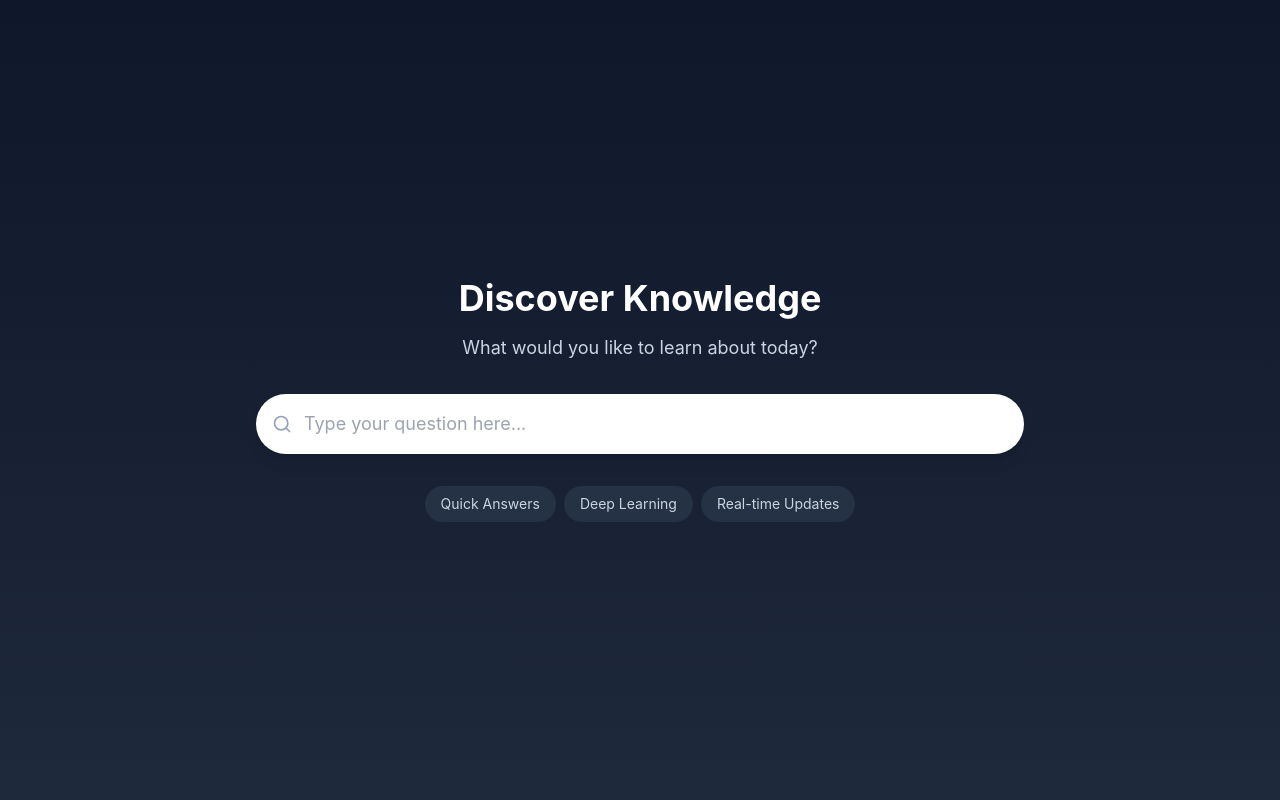
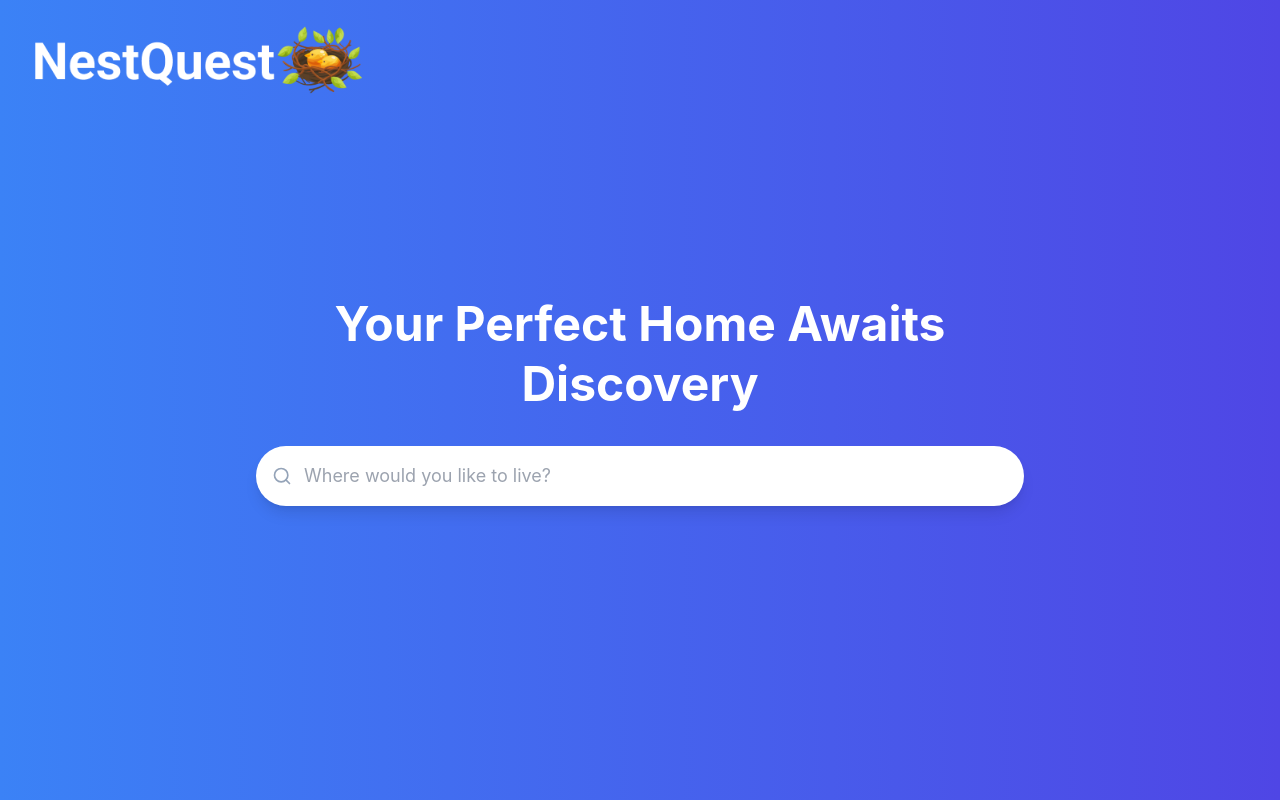
Before and after one commit to AndreSlavescu/llama-hackathon, a React (Create React App) app in the folder frontend/: page / in a window 1280 px wide. Built offline with nearby package versions, Linux system fonts and the light colour scheme.

Commit message:
updated homepage style

```diff
--- a/frontend/src/App.js
+++ b/frontend/src/App.js
@@ -4,6 +4,49 @@ import './App.css';
 import { Search } from 'lucide-react';
 import "./leaflet";
 import LLMContainer from './components/LLMContainer';
+import logo from "./styles/nest_quest.png"
+
+const BackgroundPattern = () => {
+  const shapes = [
+    { size: 'w-64 h-64', color: 'bg-blue-500/10', duration: '20s', delay: '0s' },
+    { size: 'w-96 h-96', color: 'bg-purple-500/10', duration: '25s', delay: '2s' },
+    { size: 'w-72 h-72', color: 'bg-cyan-500/10', duration: '22s', delay: '4s' },
+    { size: 'w-80 h-80', color: 'bg-indigo-500/10', duration: '28s', delay: '1s' },
+    { size: 'w-48 h-48', color: 'bg-sky-500/10', duration: '18s', delay: '3s' },
+    { size: 'w-56 h-56', color: 'bg-blue-400/10', duration: '23s', delay: '5s' },
+  ];
+
+  return (
+    <div className="fixed inset-0 -z-10 overflow-hidden">
+      <div className="absolute inset-0 bg-gradient-to-b from-slate-900 via-slate-800 to-slate-900" />
+
+      <div className="absolute inset-0">
+        {shapes.map((shape, i) => (
+          <div
+            key={i}
+            className={`
+              absolute rounded-full ${shape.size} ${shape.color}
+              backdrop-blur-3xl animate-float
+            `}
+            style={{
+              animation: `
+                float ${shape.duration} ease-in-out infinite,
+                moveAround ${parseInt(shape.duration) * 1.5}s ease-in-out infinite
+              `,
+              animationDelay: shape.delay,
+              filter: 'blur(50px)',
+              left: '50%',
+              top: '50%',
+              transform: 'translate(-50%, -50%)'
+            }}
+          />
+        ))}
+      </div>
+
+      <div className="absolute inset-0 bg-gradient-to-r from-transparent via-blue-500/5 to-transparent animate-pulse-slow" />
+    </div>
+  );
+};
 
 const SearchInterface = ({ onSearch }) => {
   const [query, setQuery] = useState('');
@@ -17,27 +60,35 @@ const SearchInterface = ({ onSearch }) => {
   };
 
   return (
-    <div className="min-h-screen bg-gradient-to-b from-slate-900 to-slate-800 flex items-center justify-center px-4">
-      <div className="w-full max-w-3xl">
-        {/* Hero Section */}
-        <div className="text-center mb-8">
-          <h1 className="text-4xl font-bold text-white mb-4">
-            Discover Knowledge
-          </h1>
-          <p className="text-slate-300 text-lg">
-            What would you like to learn about today?
-          </p>
+    <div className="min-h-screen flex flex-col px-4 bg-gradient-to-r from-blue-500 to-indigo-600">
+      <div className="absolute top-6 left-8">
+        <img
+          src={logo}
+          alt="Nest Logo"
+          className="w-100 h-24 pointer-events-none"
+        />
       </div>
 
-        {/* Search Form */}
-        <form onSubmit={handleSubmit} className="relative">
-          <div className={`relative transition-all duration-300 transform ${
+      <div className="flex-1 flex items-center justify-center">
+        <div className="w-full max-w-3xl">
+          <div className="text-center">
+            <h2 className="text-5xl font-bold text-white leading-tight mb-0">
+              Your Perfect Home Awaits Discovery
+            </h2>
+          </div>
+
+          <form onSubmit={handleSubmit} className="relative mt-8">
+            <div
+              className={`relative transition-all duration-300 transform ${
                 isFocused ? 'scale-105' : 'scale-100'
-          }`}>
+              }`}
+            >
               <div className="absolute inset-y-0 left-4 flex items-center pointer-events-none">
-              <Search className={`w-5 h-5 transition-colors duration-200 ${
+                <Search
+                  className={`w-5 h-5 transition-colors duration-200 ${
                     isFocused ? 'text-blue-500' : 'text-slate-400'
-              }`} />
+                  }`}
+                />
               </div>
               <input
                 type="text"
@@ -45,22 +96,11 @@ const SearchInterface = ({ onSearch }) => {
                 onChange={(e) => setQuery(e.target.value)}
                 onFocus={() => setIsFocused(true)}
                 onBlur={() => setIsFocused(false)}
-              placeholder="Type your question here..."
+                placeholder="Where would you like to live?"
                 className="w-full px-12 py-4 bg-white rounded-full shadow-lg text-lg focus:outline-none focus:ring-2 focus:ring-blue-500 transition-shadow duration-200"
               />
             </div>
           </form>
-
-        {/* Feature Pills */}
-        <div className="mt-8 flex flex-wrap justify-center gap-2">
-          {['Quick Answers', 'Deep Learning', 'Real-time Updates'].map((feature) => (
-            <div
-              key={feature}
-              className="px-4 py-2 bg-slate-700/50 rounded-full text-slate-300 text-sm"
-            >
-              {feature}
-            </div>
-          ))}
         </div>
       </div>
     </div>
@@ -76,7 +116,7 @@ function App() {
   };
 
   return (
-    <div className="App">
+    <div className="App relative">
       {!query ? <SearchInterface onSearch={searchFunction} /> : <LLMContainer />}
     </div>
   );
--- a/frontend/src/index.css
+++ b/frontend/src/index.css
@@ -18,3 +18,21 @@ code {
   font-family: source-code-pro, Menlo, Monaco, Consolas, 'Courier New',
     monospace;
 }
+
+@keyframes float {
+  0%, 100% { transform: translate(-50%, -50%) scale(1); }
+  50% { transform: translate(-50%, -50%) scale(1.1); }
+}
+
+@keyframes moveAround {
+  0% { transform: translate(-50%, -50%) translate(0, 0); }
+  25% { transform: translate(-50%, -50%) translate(100px, 100px); }
+  50% { transform: translate(-50%, -50%) translate(-100px, 100px); }
+  75% { transform: translate(-50%, -50%) translate(-100px, -100px); }
+  100% { transform: translate(-50%, -50%) translate(0, 0); }
+}
+
+@keyframes pulse-slow {
+  0%, 100% { opacity: 1; }
+  50% { opacity: 0.8; }
+}
--- a/frontend/tailwind.config.js
+++ b/frontend/tailwind.config.js
@@ -2,7 +2,11 @@
 module.exports = {
   content: ["./src/**/*.{js,jsx,ts,tsx}"],
   theme: {
-    extend: {},
+    extend: {
+      animation: {
+        'pulse-slow': 'pulse-slow 8s ease-in-out infinite',
+      },
+    },
   },
   plugins: [],
 }
```
Also changed, not shown: frontend/src/styles/nest_quest.png (added). Lines whose indentation alone changed are shown as unchanged.
